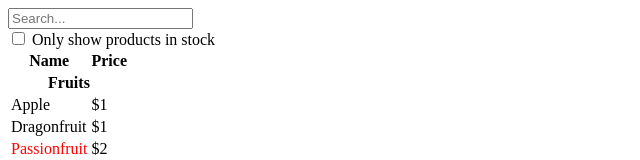
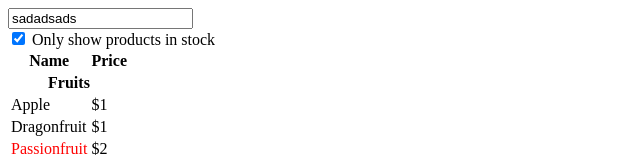
Before and after one commit to boriskzd/thinking-in-react, a React (Vite) app: page / in a window 1280 px wide. Shown: the top 160 px of the page, without its empty margins (0-640 px from the left). Built offline with nearby package versions, Linux system fonts and the light colour scheme.

Commit message:
add state and pass data props

```diff
--- a/src/components/FilterableProductTable.jsx
+++ b/src/components/FilterableProductTable.jsx
@@ -1,11 +1,19 @@
+import { useState } from "react";
 import ProductTable from "./ProductTable";
 import SearchBar from "./SearchBar";
 
 export default function FilterableProductTable({ products }) {
+	const [filterText, setFilterText] = useState("sadadsads");
+	const [inStockOnly, setInStockOnly] = useState(true);
+
 	return (
 		<>
-			<SearchBar />
-			<ProductTable products={products} />
+			<SearchBar filterText={filterText} inStockOnly={inStockOnly} />
+			<ProductTable
+				products={products}
+				filterText={filterText}
+				inStockOnly={inStockOnly}
+			/>
 		</>
 	);
 }
--- a/src/components/ProductTable.jsx
+++ b/src/components/ProductTable.jsx
@@ -2,7 +2,7 @@
 import ProductCategoryRow from "./ProductCategoryRow";
 import React from "react";
 
-export default function ProductTable({ products }) {
+export default function ProductTable({ products, filterText, inStockOnly }) {
 	// Fruits, Vegetables
 	const categories = {};
 
--- a/src/components/SearchBar.jsx
+++ b/src/components/SearchBar.jsx
@@ -1,11 +1,15 @@
-export default function SearchBar() {
+export default function SearchBar({ filterText, inStockOnly }) {
 	return (
 		<form>
-			<input name="myInput" placeholder="Search..." />
+			<input type="text" placeholder="Search..." value={filterText} />
 			<div>
 				<label>
-					<input type="checkbox" name="myCheckbox" /> Only show
-					products in stock
+					<input
+						type="checkbox"
+						checked={inStockOnly}
+						name="myCheckbox"
+					/>{" "}
+					Only show products in stock
 				</label>
 			</div>
 		</form>
```
